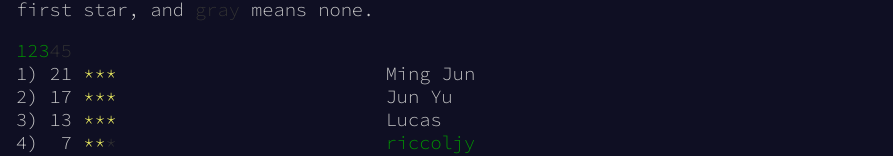
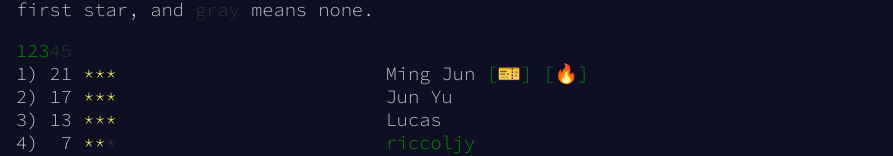
Before and after one commit to mongj/aoc-leaderboard, a React (Vite) app: page / in a window 1280 px wide. Shown: the part 384-540 px from the top of the page, without its empty margins (0-893 px from the left). Built offline with nearby package versions, Linux system fonts and the light colour scheme.

Commit message:
Add ticket and streak components

```diff
--- a/src/App.tsx
+++ b/src/App.tsx
@@ -1,4 +1,39 @@
+import { DayStreak, LuckyDrawTicket } from "./components/Award"
 import Header from "./components/Header"
+
+const completionDayLevel = {
+  "1": {
+    "2": {
+      "star_index": 8759,
+      "get_star_ts": 1733030397
+    },
+    "1": {
+      "star_index": 7901,
+      "get_star_ts": 1733030253
+    }
+  },
+  "3": {
+    "2": {
+      "get_star_ts": 1733202604,
+      "star_index": 526593
+    },
+    "1": {
+      "get_star_ts": 1733202204,
+      "star_index": 521704
+    }
+  },
+  "2": {
+    "2": {
+      "star_index": 225626,
+      "get_star_ts": 1733116602
+    },
+    "1": {
+      "star_index": 222735,
+      "get_star_ts": 1733116339
+    }
+  }
+};
+
 
 function App() {
   return (
@@ -22,7 +57,7 @@ function App() {
               <span>5</span>
           </span>
         </div>
-        <div className="privboard-row"><span className="privboard-position">{`1)`}</span> 21 <span className="privboard-star-both">*</span><span className="privboard-star-both">*</span><span className="privboard-star-both">*</span><span className="privboard-star-locked">*</span><span className="privboard-star-locked">*</span><span className="privboard-star-locked">*</span><span className="privboard-star-locked">*</span><span className="privboard-star-locked">*</span><span className="privboard-star-locked">*</span><span className="privboard-star-locked">*</span><span className="privboard-star-locked">*</span><span className="privboard-star-locked">*</span><span className="privboard-star-locked">*</span><span className="privboard-star-locked">*</span><span className="privboard-star-locked">*</span><span className="privboard-star-locked">*</span><span className="privboard-star-locked">*</span><span className="privboard-star-locked">*</span><span className="privboard-star-locked">*</span><span className="privboard-star-locked">*</span><span className="privboard-star-locked">*</span><span className="privboard-star-locked">*</span><span className="privboard-star-locked">*</span><span className="privboard-star-locked">*</span><span className="privboard-star-locked">*</span>  <span className="privboard-name">Ming Jun</span></div>
+        <div className="privboard-row"><span className="privboard-position">{`1)`}</span> 21 <span className="privboard-star-both">*</span><span className="privboard-star-both">*</span><span className="privboard-star-both">*</span><span className="privboard-star-locked">*</span><span className="privboard-star-locked">*</span><span className="privboard-star-locked">*</span><span className="privboard-star-locked">*</span><span className="privboard-star-locked">*</span><span className="privboard-star-locked">*</span><span className="privboard-star-locked">*</span><span className="privboard-star-locked">*</span><span className="privboard-star-locked">*</span><span className="privboard-star-locked">*</span><span className="privboard-star-locked">*</span><span className="privboard-star-locked">*</span><span className="privboard-star-locked">*</span><span className="privboard-star-locked">*</span><span className="privboard-star-locked">*</span><span className="privboard-star-locked">*</span><span className="privboard-star-locked">*</span><span className="privboard-star-locked">*</span><span className="privboard-star-locked">*</span><span className="privboard-star-locked">*</span><span className="privboard-star-locked">*</span><span className="privboard-star-locked">*</span>  <span className="privboard-name">Ming Jun</span> <LuckyDrawTicket/> <DayStreak year={2024}latestDay={3} completionDayLevel={completionDayLevel}/></div>
         <div className="privboard-row"><span className="privboard-position">{`2)`}</span> 17 <span className="privboard-star-both">*</span><span className="privboard-star-both">*</span><span className="privboard-star-both">*</span><span className="privboard-star-locked">*</span><span className="privboard-star-locked">*</span><span className="privboard-star-locked">*</span><span className="privboard-star-locked">*</span><span className="privboard-star-locked">*</span><span className="privboard-star-locked">*</span><span className="privboard-star-locked">*</span><span className="privboard-star-locked">*</span><span className="privboard-star-locked">*</span><span className="privboard-star-locked">*</span><span className="privboard-star-locked">*</span><span className="privboard-star-locked">*</span><span className="privboard-star-locked">*</span><span className="privboard-star-locked">*</span><span className="privboard-star-locked">*</span><span className="privboard-star-locked">*</span><span className="privboard-star-locked">*</span><span className="privboard-star-locked">*</span><span className="privboard-star-locked">*</span><span className="privboard-star-locked">*</span><span className="privboard-star-locked">*</span><span className="privboard-star-locked">*</span>  <span className="privboard-name">Jun Yu</span></div>
         <div className="privboard-row"><span className="privboard-position">{`3)`}</span> 13 <span className="privboard-star-both">*</span><span className="privboard-star-both">*</span><span className="privboard-star-both">*</span><span className="privboard-star-locked">*</span><span className="privboard-star-locked">*</span><span className="privboard-star-locked">*</span><span className="privboard-star-locked">*</span><span className="privboard-star-locked">*</span><span className="privboard-star-locked">*</span><span className="privboard-star-locked">*</span><span className="privboard-star-locked">*</span><span className="privboard-star-locked">*</span><span className="privboard-star-locked">*</span><span className="privboard-star-locked">*</span><span className="privboard-star-locked">*</span><span className="privboard-star-locked">*</span><span className="privboard-star-locked">*</span><span className="privboard-star-locked">*</span><span className="privboard-star-locked">*</span><span className="privboard-star-locked">*</span><span className="privboard-star-locked">*</span><span className="privboard-star-locked">*</span><span className="privboard-star-locked">*</span><span className="privboard-star-locked">*</span><span className="privboard-star-locked">*</span>  <span className="privboard-name">Lucas</span></div>
         <div className="privboard-row"><span className="privboard-position">{`4)`}</span>  7 <span className="privboard-star-both">*</span><span className="privboard-star-both">*</span><span className="privboard-star-unlocked">*</span><span className="privboard-star-locked">*</span><span className="privboard-star-locked">*</span><span className="privboard-star-locked">*</span><span className="privboard-star-locked">*</span><span className="privboard-star-locked">*</span><span className="privboard-star-locked">*</span><span className="privboard-star-locked">*</span><span className="privboard-star-locked">*</span><span className="privboard-star-locked">*</span><span className="privboard-star-locked">*</span><span className="privboard-star-locked">*</span><span className="privboard-star-locked">*</span><span className="privboard-star-locked">*</span><span className="privboard-star-locked">*</span><span className="privboard-star-locked">*</span><span className="privboard-star-locked">*</span><span className="privboard-star-locked">*</span><span className="privboard-star-locked">*</span><span className="privboard-star-locked">*</span><span className="privboard-star-locked">*</span><span className="privboard-star-locked">*</span><span className="privboard-star-locked">*</span>  <span className="privboard-name"><a href="https://github.com/riccoljy" target="_blank">riccoljy</a></span></div>
--- /dev/null
+++ b/src/components/Award.tsx
@@ -0,0 +1,78 @@
+interface AwardProps {
+    titleText: string;
+    content: string;
+}
+
+const Award = ({ titleText, content }: AwardProps) => {
+    return (
+        <span className="share">[{titleText}<span className="share-content">{content}</span>]</span>
+    );
+}
+
+const LuckyDrawTicket = () => {
+    return (
+        <Award titleText="🎫" content="- 20 Stars Achieved - Lucky Draw Ticket Obtained! 🎉" />
+    )
+}
+
+interface DayStreakProps {
+    year: number;
+    latestDay: number;
+    completionDayLevel: {
+        [day: string]: {
+            [level: string]: {
+                star_index: number;
+                get_star_ts: number;
+            };
+        };
+    };
+}
+
+function isSolvedWithinDay(aocYear: number, aocDay: number, secondStarTimestamp: number) {
+    // Releases are at 5am UTC or midnight EST or 1pm SGT
+    // No AOC before 2015
+
+    // Check if the second star was obtained before 5am UTC the next day
+    return secondStarTimestamp < Date.UTC(aocYear, 11, aocDay + 1, 5, 0, 0, 0);
+}
+
+const DayStreak = ({ year, latestDay, completionDayLevel }: DayStreakProps) => {
+    const completedRecord: number[] = Array<number>(latestDay).fill(0);;
+
+    for (let day = 1; day <= latestDay; day++) {
+        if (!completionDayLevel[day]) {  // Member has not completed this day
+            continue;
+        }
+        const dayLevels = completionDayLevel[day];
+
+        if (!dayLevels['2']) {  // Member has not completed the second star for this day
+            continue;
+        }
+        const secondStarLevel = dayLevels['2'];
+
+        if (isSolvedWithinDay(year, day, secondStarLevel.get_star_ts)) {
+            completedRecord[day - 1] = 1;
+        }
+    }
+
+    // Ignore latest day since the streak is not broken yet until the next day
+    var currentStreak = completedRecord.slice(0, latestDay - 1).reduce((maxStreak, currentStreak) => {
+        if (currentStreak === 1) {
+            maxStreak++;
+        } else {
+            maxStreak = 0;
+        }
+        return maxStreak;
+    }, 0);
+
+    // But if the latest day is completed, increment the streak
+    if (completedRecord[latestDay - 1] === 1) {
+        currentStreak++;
+    }
+
+    return (
+        <Award titleText="🔥" content={`${currentStreak} Day Streak!`}  />
+    )
+}
+
+export { Award, LuckyDrawTicket, DayStreak };
--- a/src/style.css
+++ b/src/style.css
@@ -492,3 +492,24 @@ form#settings input[type="checkbox"] ~ span {
 .sponsor {
   margin: 1em 0;
 }
+
+.share {
+  color: #009900;
+  cursor: default;
+  transition: color .2s 1s;
+  position: relative;
+}
+
+.share:hover, .share:focus-within {
+  color: #aaffaa;
+  transition: color .2s 0s;
+}
+
+.share .share-content {
+  display: inline-block;
+  vertical-align: text-bottom;
+  white-space: nowrap;
+  overflow: hidden;
+  max-width: 0;
+  transition: max-width .2s 1s;
+}
```
